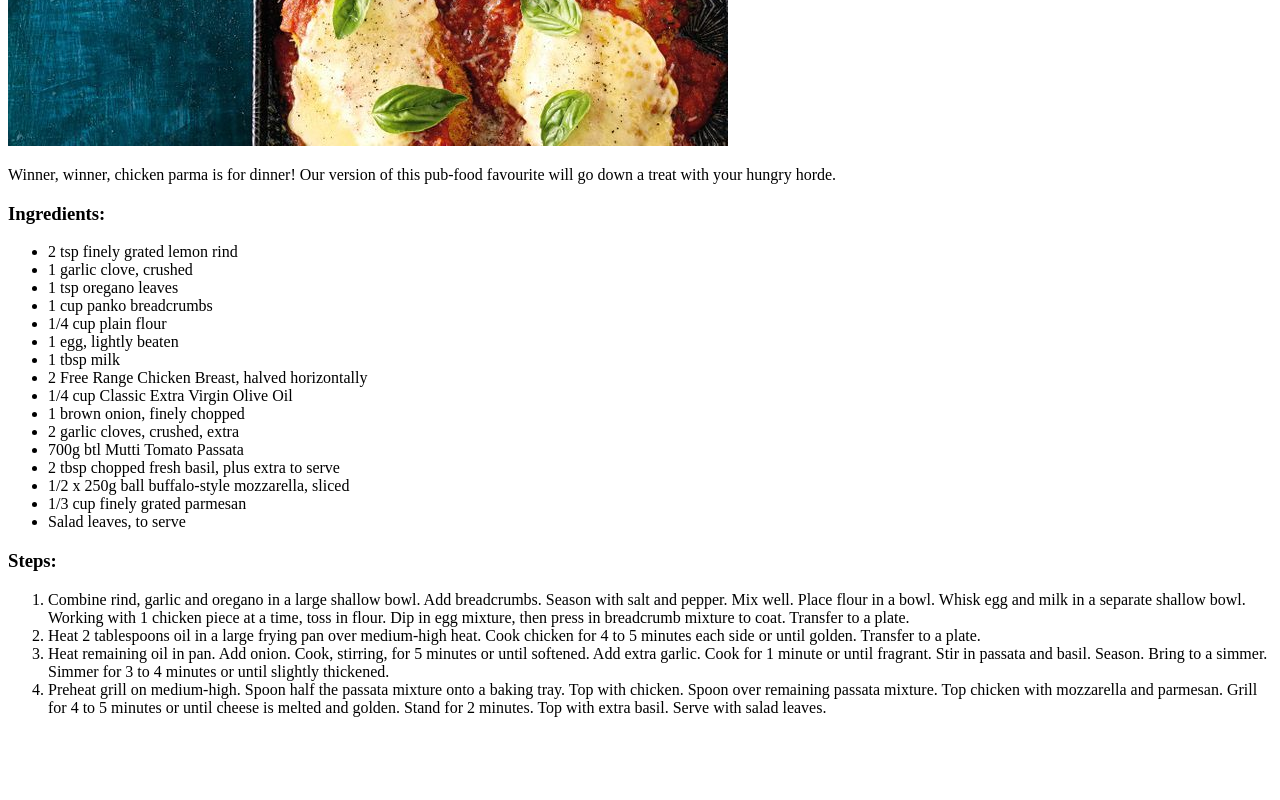
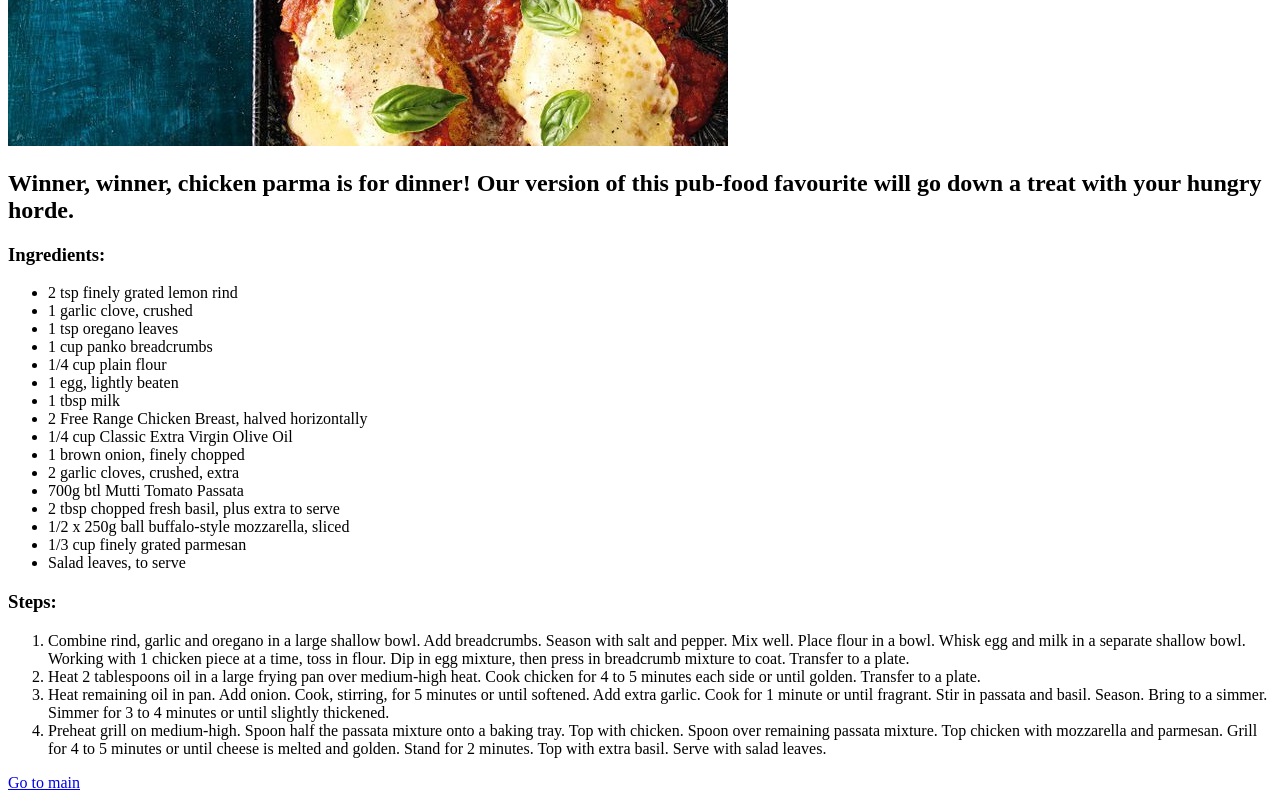
Before and after one commit to sm-dn/odin-recipes, a plain HTML site: page recipes/parmigiana.html in a window 1280 px wide. Shown: the part 414-1214 px from the top of the page. Before the commit the page ends 1147 px from the top, so only its background shows below. Drawn offline with Linux system fonts and the light colour scheme.

Commit message:
Added corrosponding titles to recipes, and added link to main page

```diff
--- a/recipes/parmigiana.html
+++ b/recipes/parmigiana.html
@@ -3,12 +3,12 @@
 <head>
     <meta charset="UTF-8">
     <meta name="viewport" content="width=device-width, initial-scale=1.0">
-    <title>A Basic Recipe Website</title>
+    <title>Chicken Parmigiana - A Basic Recipe Website</title>
 </head>
 <body>
     <h1>Chicken Parmigiana</h1>
     <img src="../images/chicken-parmigiana.jpeg" alt="Chicken Parmigiana">
-    <p>Winner, winner, chicken parma is for dinner! Our version of this pub-food favourite will go down a treat with your hungry horde.</p>
+    <h2>Winner, winner, chicken parma is for dinner! Our version of this pub-food favourite will go down a treat with your hungry horde.</h2>
     <h3>Ingredients:</h3>
     <ul>
         <li>2 tsp finely grated lemon rind</li>
@@ -42,5 +42,6 @@
             Preheat grill on medium-high. Spoon half the passata mixture onto a baking tray. Top with chicken. Spoon over remaining passata mixture. Top chicken with mozzarella and parmesan. Grill for 4 to 5 minutes or until cheese is melted and golden. Stand for 2 minutes. Top with extra basil. Serve with salad leaves.
         </li>
     </ol>
+    <a href="../index.html">Go to main</a>
 </body>
 </html>
```
Also changed, not shown: recipes/croissants.html (+3 -2 lines).
